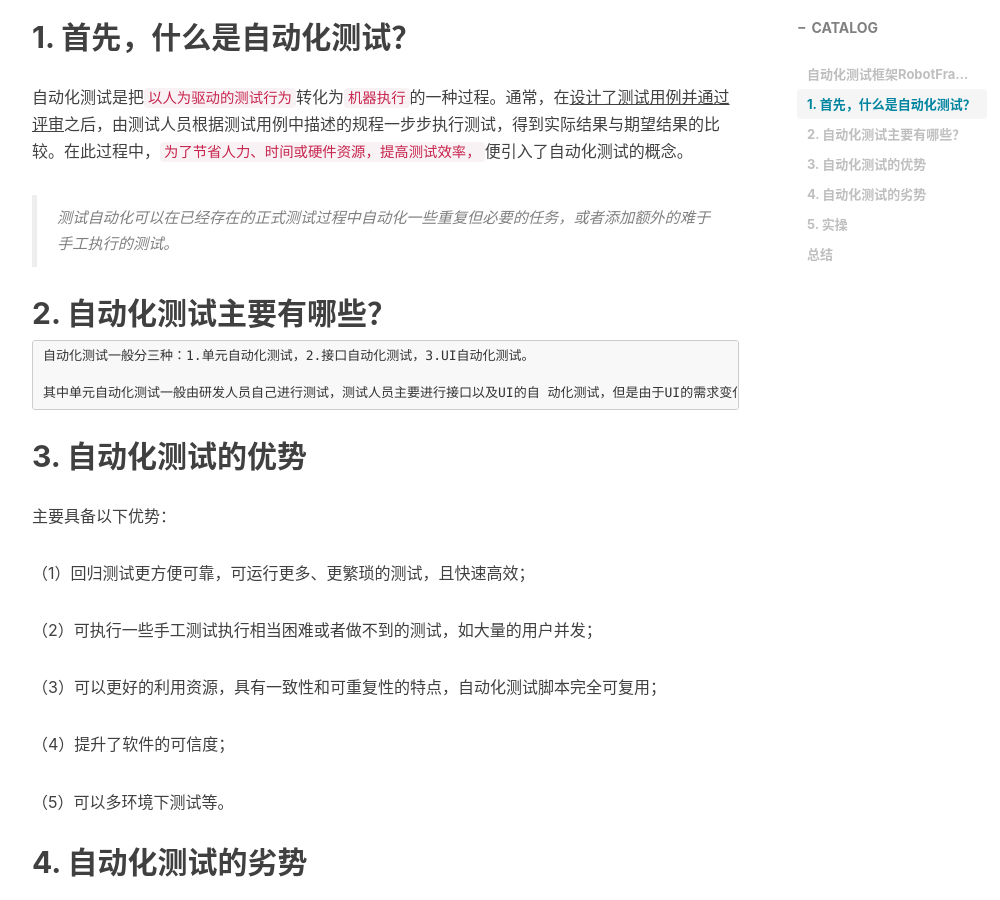
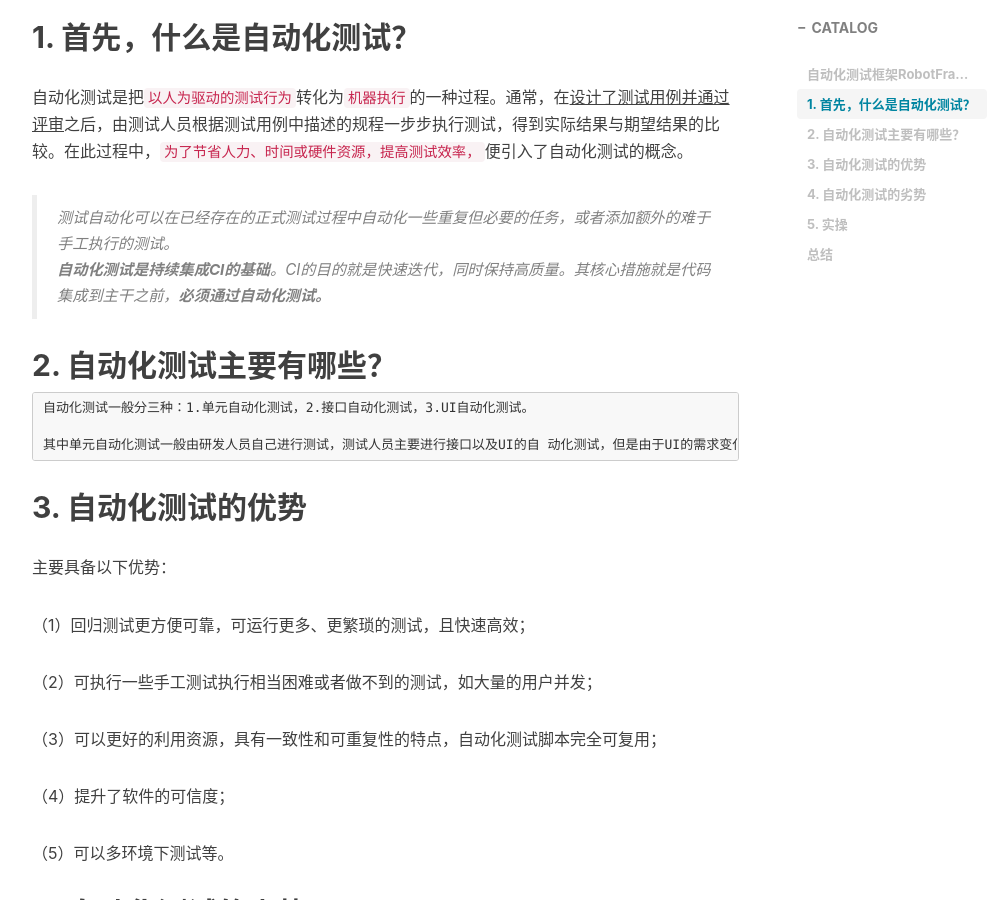
Before and after one commit to shenyaojun/shenyaojun.github.io, a Jekyll site: the page built from _posts/2022-04-25-自动化测试框架RF.md, in a window 1280 px wide and 900 px high, scrolled down 1255 px. Shown: the whole window, without its empty margins (233-1233 px from the left). Built offline with Jekyll 4.4.1, drawn with Linux system fonts in a browser that asks for light colours; nearby versions of some CDN libraries; comment, search, counter and statistics services are not loaded.

Commit message:
update 20220425 again

```diff
--- a/_posts/2022-04-25-自动化测试框架RF.md
+++ b/_posts/2022-04-25-自动化测试框架RF.md
@@ -47,8 +47,8 @@ tags:
 自动化测试是把``以人为驱动的测试行为``转化为``机器执行``的一种过程。通常，在<u>设计了测试用例并通过评审</u>之后，由测试人员根据测试用例中描述的规程一步步执行测试，得到实际结果与期望结果的比较。在此过程中，``为了节省人力、时间或硬件资源，提高测试效率，``便引入了自动化测试的概念。
 
 > 测试自动化可以在已经存在的正式测试过程中自动化一些重复但必要的任务，或者添加额外的难于手工执行的测试。
-
-
+>
+> **自动化测试是持续集成CI的基础**。CI的目的就是快速迭代，同时保持高质量。其核心措施就是代码集成到主干之前，**必须通过自动化测试。**
 
 ## 2. 自动化测试主要有哪些？
 
```
